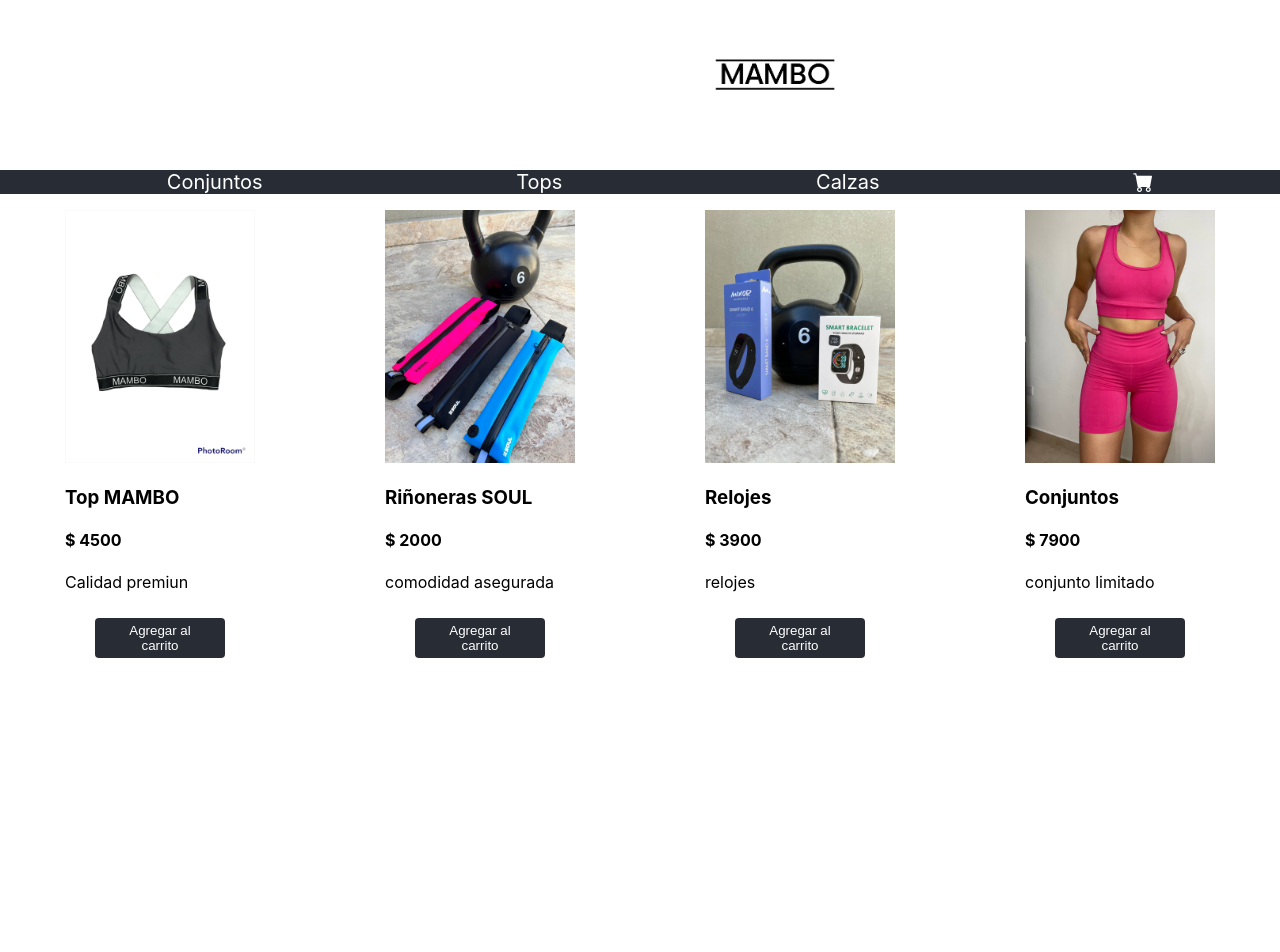
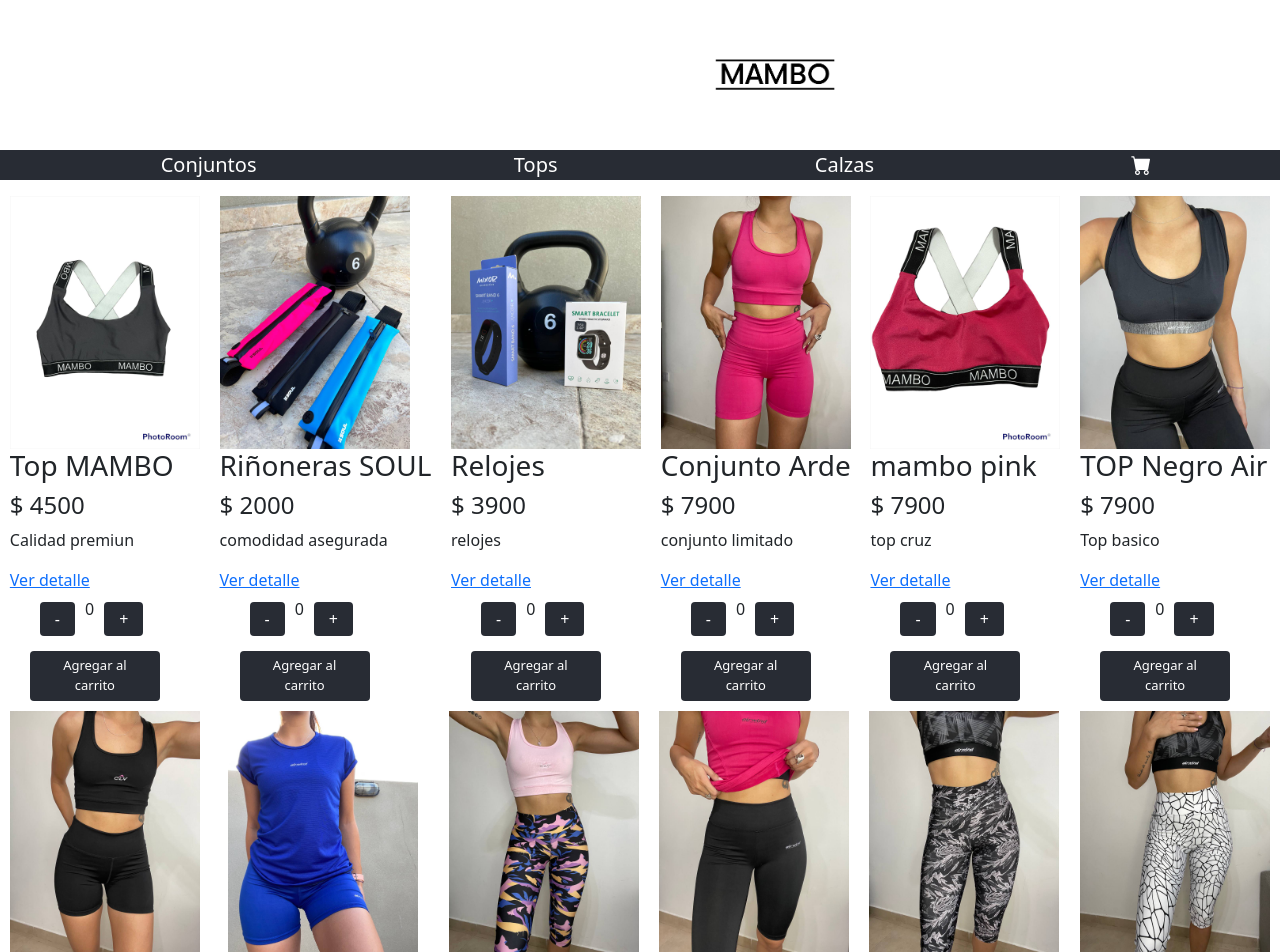
Before and after one commit to belenpadilla/Pre-Entrega1-Padilla, a React (Create React App) app: page /inicio in a window 1280 px wide. Shown: the top 952 px of the page. Before the commit the page ends 800 px from the top, so only its background shows below. Built offline with nearby package versions, Linux system fonts and the light colour scheme.

Commit message:
Haciendo rutas

```diff
--- a/package.json
+++ b/package.json
@@ -3,9 +3,11 @@
   "version": "0.1.0",
   "private": true,
   "dependencies": {
+    "@popperjs/core": "^2.11.6",
     "@testing-library/jest-dom": "^5.16.5",
     "@testing-library/react": "^13.4.0",
     "@testing-library/user-event": "^13.5.0",
+    "bootstrap": "^5.2.3",
     "react": "^18.2.0",
     "react-dom": "^18.2.0",
     "react-router-dom": "^6.6.2",
--- a/src/App.js
+++ b/src/App.js
@@ -5,14 +5,21 @@
 import Item from './components/Item/Item';
 import BotonDiseño from './components/Boton/Boton';
 import ItemListContainer from './components/ItemListContainer/ItemlistContainer';
+import ItemDetailContainer from './components/ItemDetailContainer/ItemDetailContainer';
+import {BrowserRouter, Routes, Route} from 'react-router-dom'
 
 function App() {
   return (
-    <>
+    <BrowserRouter>
       <NavBar />
-      <ItemListContainer/>
+      <Routes>
+        <Route path='/inicio' element={<ItemListContainer/>}></Route>
+        <Route path='/detalle/:id' element={<ItemDetailContainer/>}></Route>
+        <Route path='*' element={<h1>ERROR pagina no encontrada</h1>}></Route>
+      </Routes>
 
-      </>
+
+    </BrowserRouter>
 
 
   );
--- a/src/components/Boton/Boton.css
+++ b/src/components/Boton/Boton.css
@@ -1,10 +1,30 @@
 .BotonE{
+    padding: 5px 15px;
+    color: #ffffff;
+    font-size: 13px;
+    height: 50px;
+    width: 130px;
+    background-color: #282c34;
+    border-radius:4px ;
+    border: none;
+    margin: 10px 20px;
+    cursor: pointer;
+}
+
+.BotonCant{
     padding: 5px 15px;
     color: #ffffff;
     max-width: 130px;
     background-color: #282c34;
     border-radius:4px ;
     border: none;
-    margin: 10px 30px;
+    margin: 5px 10px;
     cursor: pointer;
 }
+
+.OrdenBotonCant {
+    display: flex;
+    flex-direction: row ;
+    margin-left: 20px;
+    padding-top: 5px;
+}
--- /dev/null
+++ b/src/components/Boton/Botoncantidad.jsx
@@ -0,0 +1,15 @@
+import React from "react";
+import './Boton.css'
+
+function ClickCantidad(){
+    const [clicks, setClicks] = React.useState(0)
+return(
+    <div className="OrdenBotonCant">
+        <button className="BotonCant" disabled={ clicks <= 1} onClick={ () => setClicks (clicks - 1)}> - </button>
+        <p>{clicks}</p>
+        <button className="BotonCant" onClick={ () => setClicks (clicks + 1)}> + </button>
+    </div>
+)
+};
+
+export default ClickCantidad;
--- a/src/components/Item/Item.jsx
+++ b/src/components/Item/Item.jsx
@@ -1,15 +1,18 @@
 import React from 'react';
 import BotonDiseño from '../Boton/Boton';
+import Botoncantidad from '../Boton/Botoncantidad'
 
 
 function Item({listado}) {
 
     return (
-    <div>
+    <div key={listado.titulo}>
         <img className='tamañoImg' src={listado.img} alt="ropa"></img>
         <h3>{listado.titulo}</h3>
         <h4>$ {listado.precio}</h4>
         <p>{listado.detalle}</p>
+        <a href=''>Ver detalle</a>
+        <Botoncantidad/>
         <BotonDiseño>añadir al carrito</BotonDiseño>
         </div>
 )
--- /dev/null
+++ b/src/components/ItemDetailContainer/ItemDetail.jsx
@@ -0,0 +1,24 @@
+import React from 'react'
+import BotonDiseño from '../Boton/Boton'
+import Botoncantidad from '../Boton/Botoncantidad'
+import articulo from '../../data/articulos';
+import ItemDetailContainer from './ItemDetailContainer'
+import articulos from '../../data/articulos';
+
+
+export default function ItemDetail({articulos}) {
+return (
+    <div key={articulos.titulo}>
+    <img className='tamañoImg' src={articulos.img} alt="ropa"></img>
+    <h3>{articulos.titulo}</h3>
+    <h4>$ {articulos.precio}</h4>
+    <p>{articulos.detalle}</p>
+    <a href=''>Ver detalle</a>
+    <Botoncantidad/>
+    <BotonDiseño>añadir al carrito</BotonDiseño>
+    </div>
+
+
+
+)
+};
--- /dev/null
+++ b/src/components/ItemDetailContainer/ItemDetailContainer.jsx
@@ -0,0 +1,27 @@
+import React from 'react'
+import { useEffect, useState } from 'react';
+import  {getItemDetalle} from '../../servicio/mock';
+import BotonDiseño from '../Boton/Boton';
+import ItemDetail from './ItemDetail';
+import articulos from '../../data/articulos';
+import Item from '../Item/Item';
+
+export default function ItemDetailContainer() {
+    const [articulos, setArticulos] = useState([ ])
+
+    async function ItemAsync(){
+        let respuesta = await getItemDetalle();
+        setArticulos(respuesta)
+    }
+
+    useEffect(() => {
+        getItemDetalle()
+}, []);
+
+
+    return (
+
+   <ItemDetail articulos={articulos}/>
+
+);
+    }
--- a/src/components/ItemListContainer/ItemlistContainer.jsx
+++ b/src/components/ItemListContainer/ItemlistContainer.jsx
@@ -2,22 +2,28 @@
 import articulos from '../../data/articulos';
 import Item from '../Item/Item';
 import { useEffect, useState } from 'react';
+import ClickCantidad from '../Boton/Botoncantidad';
+import getItem from '../../servicio/mock';
+import ItemDetailContainer from '../ItemDetailContainer/ItemDetailContainer';
 
 function ItemListContainer() {
-    const [Listadoarticulos, setArticulos] = useState([ ])
+    const [articulos, setArticulos] = useState([ ])
     useEffect(() => {
         setArticulos(articulos)
         }, [ ])
-
+    getItem().then((completado) => {
+        setArticulos(completado);
+    });
 
     return (
     <>
-
     <div className='OrdenTarjetas'>
-
         {articulos.map( (i) =>
-        <Item listado={i}/>
-
+        <>
+        <Item
+        listado={i}
+        />
+        </>
         )}
     </div>
     </>
--- a/src/components/NavBar/Navbar.jsx
+++ b/src/components/NavBar/Navbar.jsx
@@ -1,4 +1,5 @@
 import React from "react";
+import { Link } from "react-router-dom";
 import CartWidget from "../CartWidget";
 
 function NavBar () {
@@ -6,16 +7,16 @@
         <><img className="Logo" src="/imgmambo/logomambo.png" alt="Logo Mambo" />
         <ul className="NavBarEstilo">
             <li >
-                <a className="SacarDeco" href="/Conjuntos">Conjuntos</a>
+                <Link to='' className="SacarDeco">Conjuntos</Link>
             </li>
             <li >
-                <a className="SacarDeco" href="">Tops</a>
+                <Link to='' className="SacarDeco" >Tops</Link>
             </li>
             <li >
-                <a className="SacarDeco" href="">Calzas</a>
+                <Link to='' className="SacarDeco" >Calzas</Link>
             </li>
             <li >
-                <a className="SacarDeco" href=""><CartWidget/></a>
+                <Link to='' className="SacarDeco" ><CartWidget/></Link>
             </li>
         </ul>
         </>
--- a/src/data/articulos.js
+++ b/src/data/articulos.js
@@ -1,29 +1,116 @@
 
 const articulos = [
     {
+    id:1,
     titulo:"Top MAMBO",
     precio: 4500,
+    categoria:"indumentaria",
+    stock:5,
     detalle:"Calidad premiun",
     img:"/assets/fotosropa/mambo1.jpg",
     },
     {
+    id:2,
     titulo:"Riñoneras SOUL",
     precio: 2000,
+    categoria:"Accesorios",
+    stock:5,
     detalle: "comodidad asegurada",
     img:"/assets/fotosropa/riñooo.jpg",
     },
     {
+    id:3,
     titulo:"Relojes",
     precio:3900,
+    categoria:"Accesorios",
+    stock:5,
     detalle:"relojes",
     img:"/assets/fotosropa/relojesss.jpg",
     },
     {
-    titulo:"Conjuntos",
+    id:4,
+    titulo:"Conjunto Arde",
     precio:7900,
+    categoria:"indumentaria",
+    stock:5,
     detalle:"conjunto limitado",
     img:"/assets/fotosropa/arde.jpg",
+    },
+    {
+    key:5,
+    titulo:"mambo pink",
+    precio:7900,
+    categoria:"indumentaria",
+    stock:5,
+    detalle:"top cruz",
+    img:"/assets/fotosropa/mambo2.jpg",
+    },
+    {
+    id:6,
+    titulo:"TOP Negro Air",
+    precio:7900,
+    categoria:"indumentaria",
+    stock:5,
+    detalle:"Top basico",
+    img:"/assets/fotosropa/photo_2022-12-12_12-46-11.jpg",
+        },
+    {
+    id:7,
+    titulo:"Conjunto Black",
+    precio:5900,
+    categoria:"indumentaria",
+    stock:5,
+    detalle:"conjunto basico",
+    img:"/assets/fotosropa/photo_2022-12-12_12-47-02.jpg",
+    },
+    {
+    id:8,
+    titulo:"Conjuntos Blue",
+    precio:8900,
+    categoria:"indumentaria",
+    stock:5,
+    detalle:"conjunto blue",
+    img:"/assets/fotosropa/photo_2022-12-12_12-44-03.jpg",
+    },
+    {
+    id:9,
+    titulo:"Calza Air",
+    precio:5400,
+    categoria:"indumentaria",
+    stock:5,
+    detalle:"Calza pescadora",
+    img:"/assets/fotosropa/photo_2022-12-12_12-47-01.jpg",
+    },
+    {
+    id:10,
+    titulo:"Calza Basica",
+    precio:3900,
+    categoria:"indumentaria",
+    stock:5,
+    detalle:"Calza basica",
+    img:"/assets/fotosropa/photo_2022-12-12_12-47-09.jpg",
+    },
+    {
+    id:11,
+    titulo:"Calza gris",
+    precio:4900,
+    categoria:"indumentaria",
+    stock:5,
+    detalle:"Calza pescadora gris",
+    img:"/assets/fotosropa/photo_2022-12-12_12-45-44.jpg",
+    },
+    {
+    id:12,
+    titulo:"Calza Craquer",
+    precio:4900,
+    categoria:"indumentaria",
+    stock:5,
+    detalle:"Calza pescadora craquer",
+    img:"/assets/fotosropa/photo_2022-12-12_12-45-19.jpg",
     }
+
+
+
 ];
 
 export default articulos;
--- a/src/index.js
+++ b/src/index.js
@@ -3,7 +3,8 @@
 import './index.css';
 import App from './App';
 import reportWebVitals from './reportWebVitals';
-
+import "bootstrap/dist/css/bootstrap.css"
+import * as bootstrap from "bootstrap";
 
 const divRoot = document.getElementById('root')
 const root = ReactDOM.createRoot(divRoot);
--- /dev/null
+++ b/src/servicio/mock.js
@@ -0,0 +1,21 @@
+import articulos from "../data/articulos";
+
+function getItem() {
+    return new Promise((resolve, reject) => {
+    setTimeout(() => {
+        resolve(articulos);
+    },1000)
+});
+}
+
+export function getItemDetalle() {
+    return new Promise((resolve, reject) => {
+    setTimeout(() => {
+        resolve(articulos[1]);
+    },1000)
+});
+}
+
+
+
+export default getItem;
```
Also changed, not shown: 1 other file (tests, documents, lock files or other folders).
